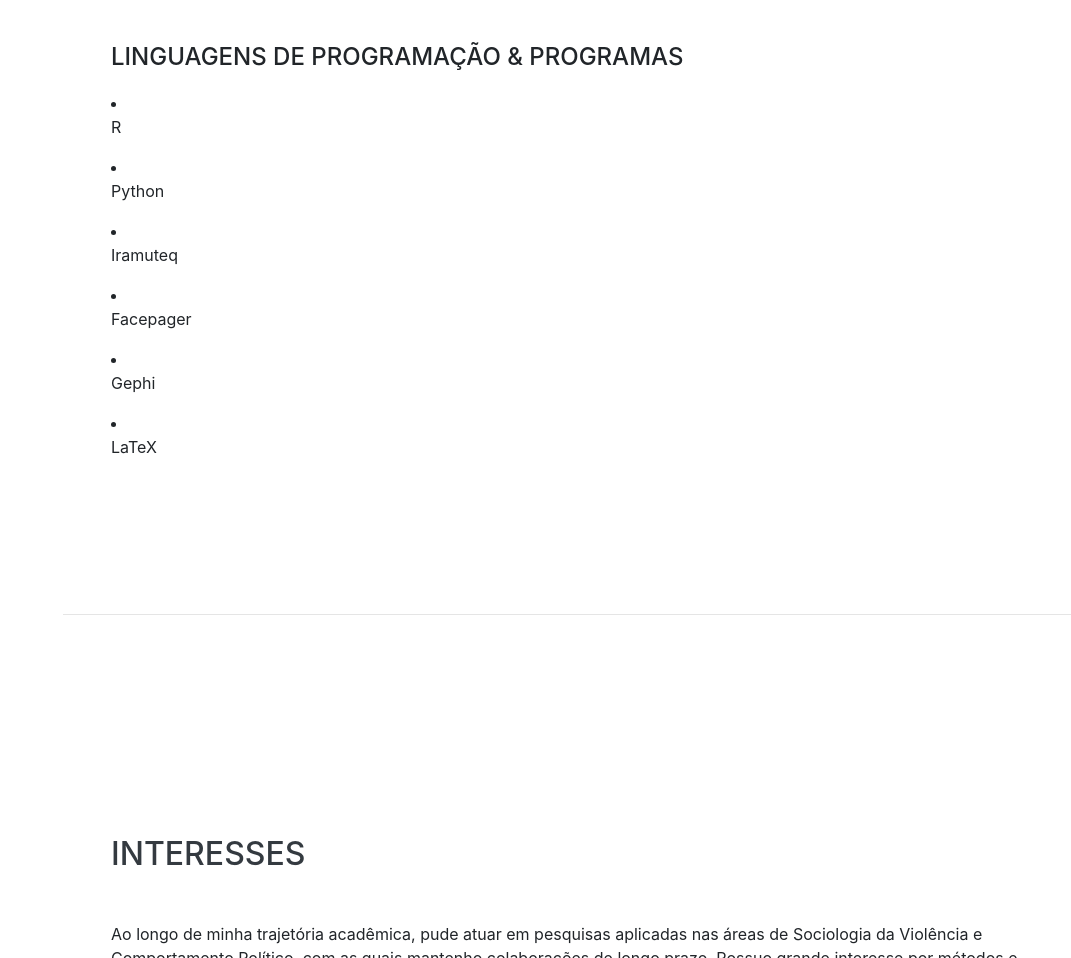
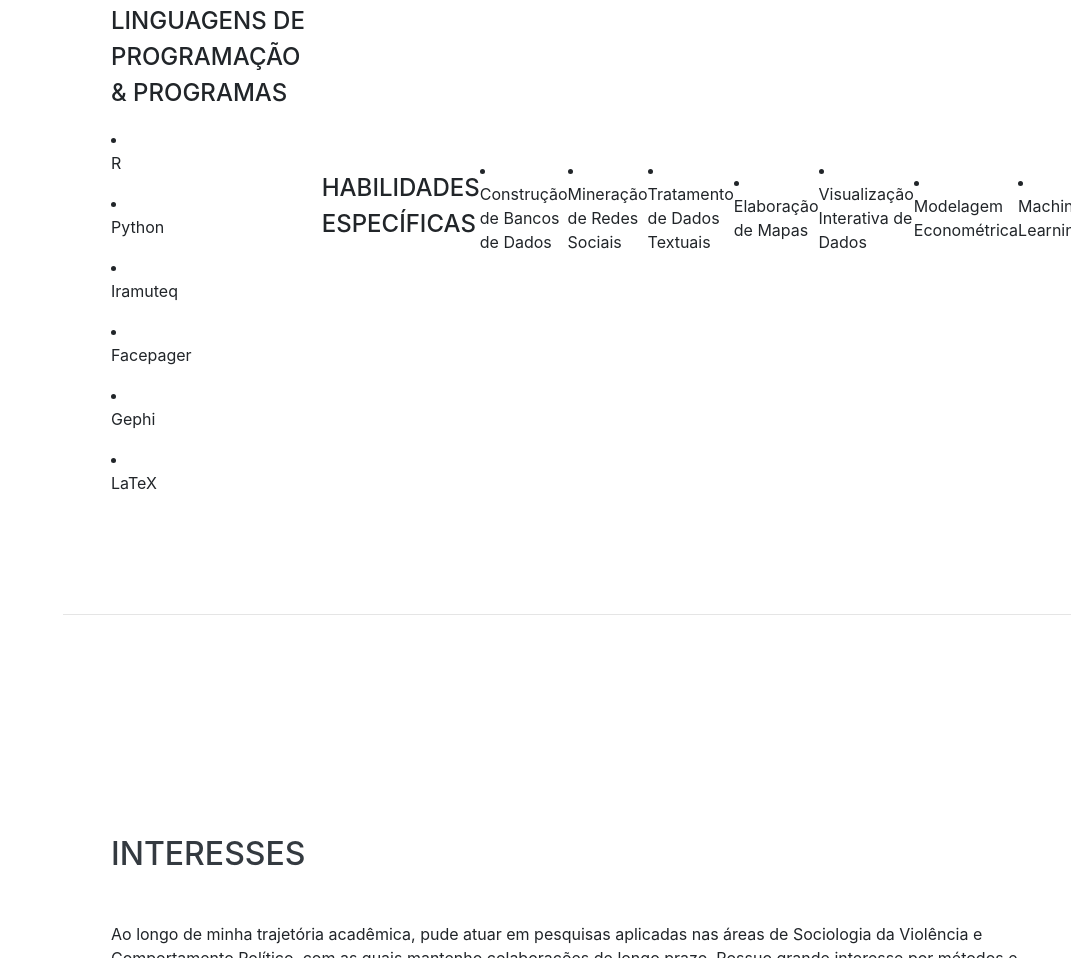
Before and after one commit to delucasmarcio/Marcio_Portfolio, a website with bundled scripts: page index.html in a window 1280 px wide. Shown: the part 2770-3728 px from the top of the page, without its empty margins (209-1280 px from the left). Built offline with nearby package versions, Linux system fonts and the light colour scheme; a web font is replaced by a local one.

Commit message:
something

```diff
--- a/index.html
+++ b/index.html
@@ -194,6 +194,30 @@
             <i class="fa-li fa fa-check"></i>
             <p>LaTeX</p></li>
       </div>
+
+      <div class="subheading mb-3">Habilidades Específicas</div>
+          <li>
+            <i class="fa-li fa fa-check"></i>
+            <p>Construção de Bancos de Dados</p></li>
+          <li>
+            <i class="fa-li fa fa-check"></i>
+            <p>Mineração de Redes Sociais</p></li>
+           <li>
+            <i class="fa-li fa fa-check"></i>
+            <p>Tratamento de Dados Textuais</p></li>
+          <li>
+            <i class="fa-li fa fa-check"></i>
+            <p>Elaboração de Mapas</p></li>
+          <li>
+            <i class="fa-li fa fa-check"></i>
+            <p>Visualização Interativa de Dados</p></li>
+          <li>
+            <i class="fa-li fa fa-check"></i>
+            <p>Modelagem Econométrica</p></li>
+          <li>
+            <i class="fa-li fa fa-check"></i>
+            <p>Machine Learning</p></li>
+      </div>
     </section>
 
     <hr class="m-0">
```
